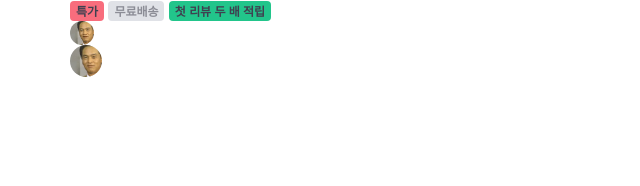
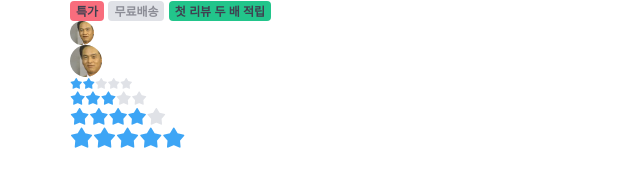
Before and after one commit to ziynii/study__tomorrow-house, a website: page index.html in a window 1280 px wide. Shown: the whole page, without its empty margins (0-640 px from the left). Drawn offline with nearby package versions, Linux system fonts and the light colour scheme; files that its build step writes are made by us from their sources; files whose address does not match are found by name.

Commit message:
💄 Implement star-rating components

```diff
--- a/index.html
+++ b/index.html
@@ -57,6 +57,37 @@
           <img src="./assets/images/img-user-01.jpg" alt="user image" />
         </div>
       </div>
+
+      <div>
+        <div class="star-rating-13">
+          <i class="ic-star is-active"></i>
+          <i class="ic-star is-active"></i>
+          <i class="ic-star"></i>
+          <i class="ic-star"></i>
+          <i class="ic-star"></i>
+        </div>
+        <div class="star-rating-16">
+          <i class="ic-star is-active"></i>
+          <i class="ic-star is-active"></i>
+          <i class="ic-star is-active"></i>
+          <i class="ic-star"></i>
+          <i class="ic-star"></i>
+        </div>
+        <div class="star-rating-20">
+          <i class="ic-star is-active"></i>
+          <i class="ic-star is-active"></i>
+          <i class="ic-star is-active"></i>
+          <i class="ic-star is-active"></i>
+          <i class="ic-star"></i>
+        </div>
+        <div class="star-rating-24">
+          <i class="ic-star is-active"></i>
+          <i class="ic-star is-active"></i>
+          <i class="ic-star is-active"></i>
+          <i class="ic-star is-active"></i>
+          <i class="ic-star is-active"></i>
+        </div>
+      </div>
     </div>
   </body>
 </html>
--- a/styles/main.scss
+++ b/styles/main.scss
@@ -13,5 +13,6 @@
 
 @import './modules/tags';
 @import './modules/avatars';
+@import './modules/star-rating';
 
 @import './layouts/grids';
--- /dev/null
+++ b/styles/modules/_star-rating.scss
@@ -0,0 +1,31 @@
+%star-rating-base {
+  @include flexbox(start);
+
+  .ic-star {
+    color: $border;
+
+    &.is-active {
+      color: $blue;
+    }
+  }
+}
+
+.star-rating-13 {
+  @extend %star-rating-base;
+  font-size: 13px;
+}
+
+.star-rating-16 {
+  @extend %star-rating-base;
+  font-size: 16px;
+}
+
+.star-rating-20 {
+  @extend %star-rating-base;
+  font-size: 20px;
+}
+
+.star-rating-24 {
+  @extend %star-rating-base;
+  font-size: 24px;
+}
```
